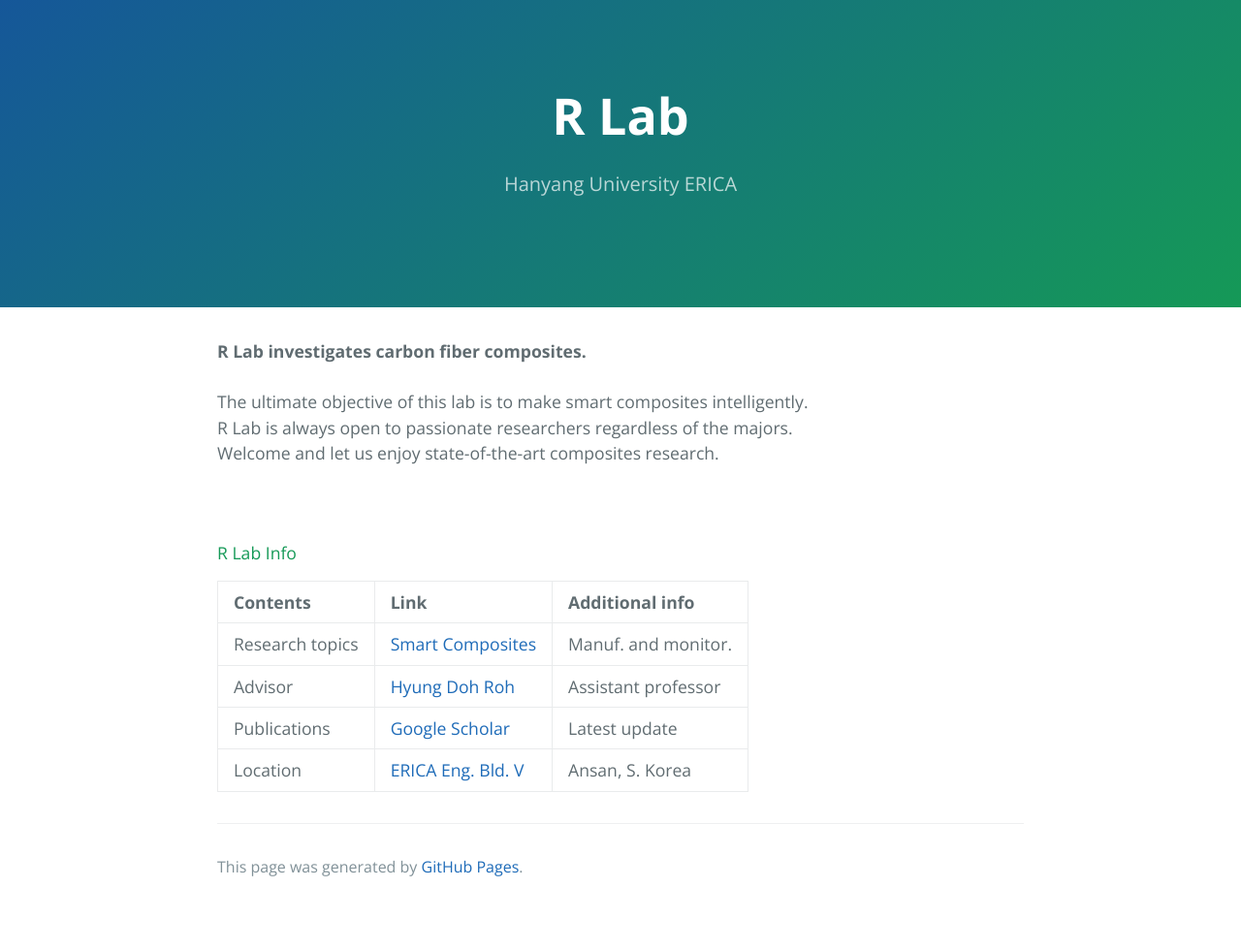
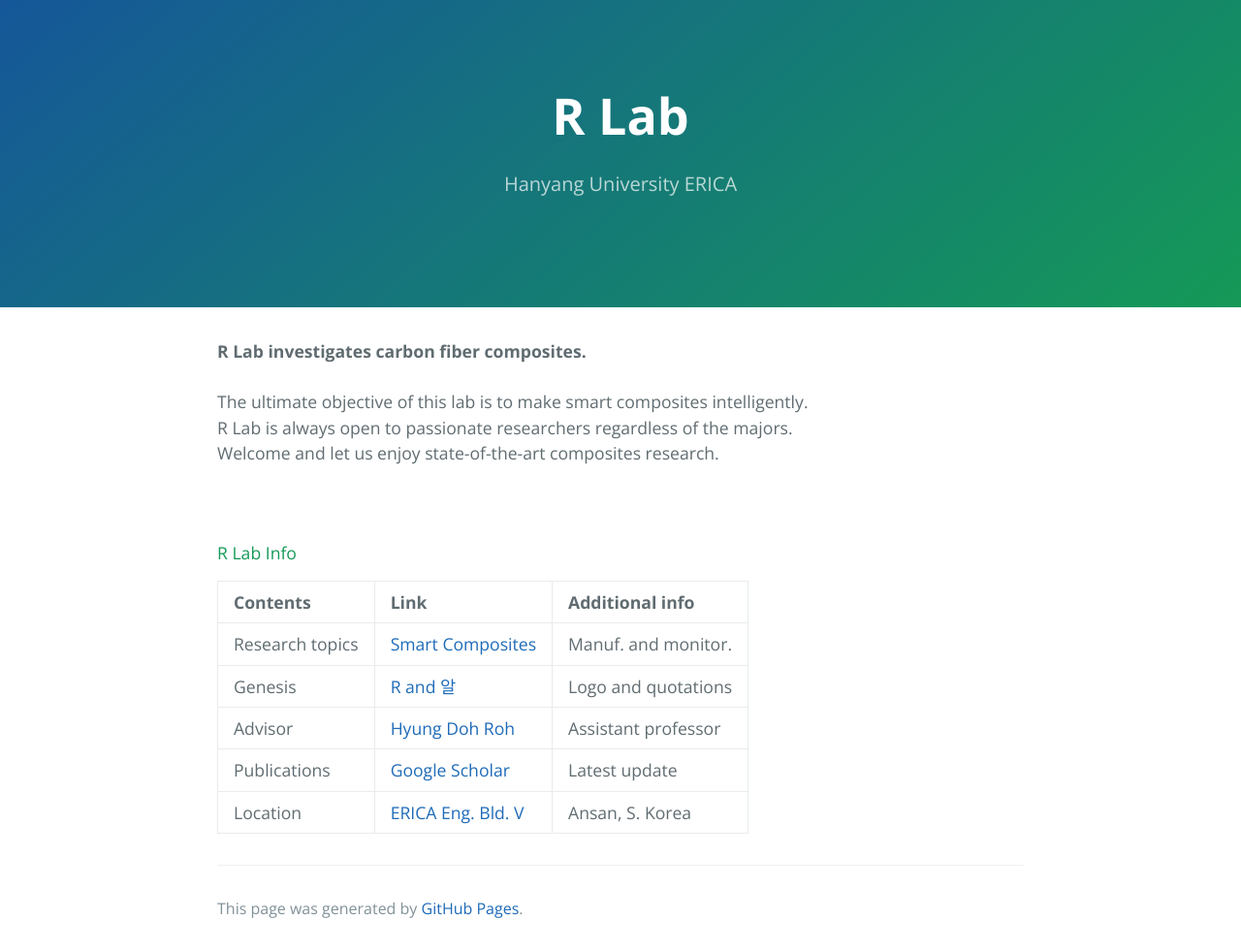
Before and after one commit to rhd1213/rhd1213.github.io, a Jekyll site: the page built from index.md, in a window 1280 px wide. Shown: the whole page at 97% size. Built offline with Jekyll 4.4.1, drawn with Linux system fonts in a browser that asks for light colours; our own code applies the rules of GitHub Pages for plain Markdown files; before the commit the page ends 938 px from its top, so only the background shows below that.

Commit message:
Update index.md

```diff
--- a/index.md
+++ b/index.md
@@ -11,6 +11,7 @@ Welcome and let us enjoy state-of-the-art composites research. <br>
 | Contents         | Link               | Additional info     |
 |:-----------------|:-------------------|:--------------------|
 | Research topics  | <a href="https://www.dropbox.com/scl/fi/t27ztgfpv92evkp1e8s7x/Intro-for-ERICA_-_230906_V3.pdf?rlkey=vhu19xqiuq7mnmdoxk0g77h5d&dl=0" target="blank">Smart Composites</a> | Manuf. and monitor. |
+| Genesis          | [R and 알](./another-page-2.html)                                                                                                                                       | Logo and quotations |
 | Advisor          | [Hyung Doh Roh](./another-page.html)                                                                                                                                    | Assistant professor |
 | Publications     | <a href="https://scholar.google.co.kr/citations?user=e4VrpLoAAAAJ&hl=en" target="blank">Google Scholar</a>                                                              | Latest update       |
 | Location         | <a href="https://goo.gl/maps/YQLxnQRgC48nPyLk6" target="blank">ERICA Eng. Bld. V</a>                                                                                    | Ansan, S. Korea     |
```
